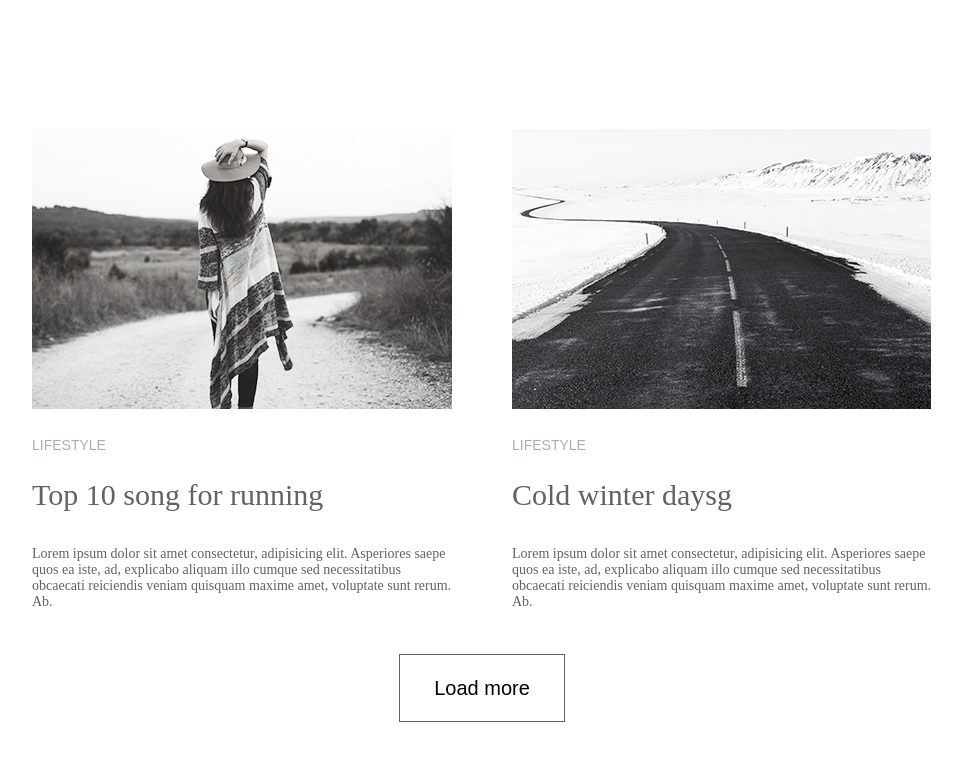
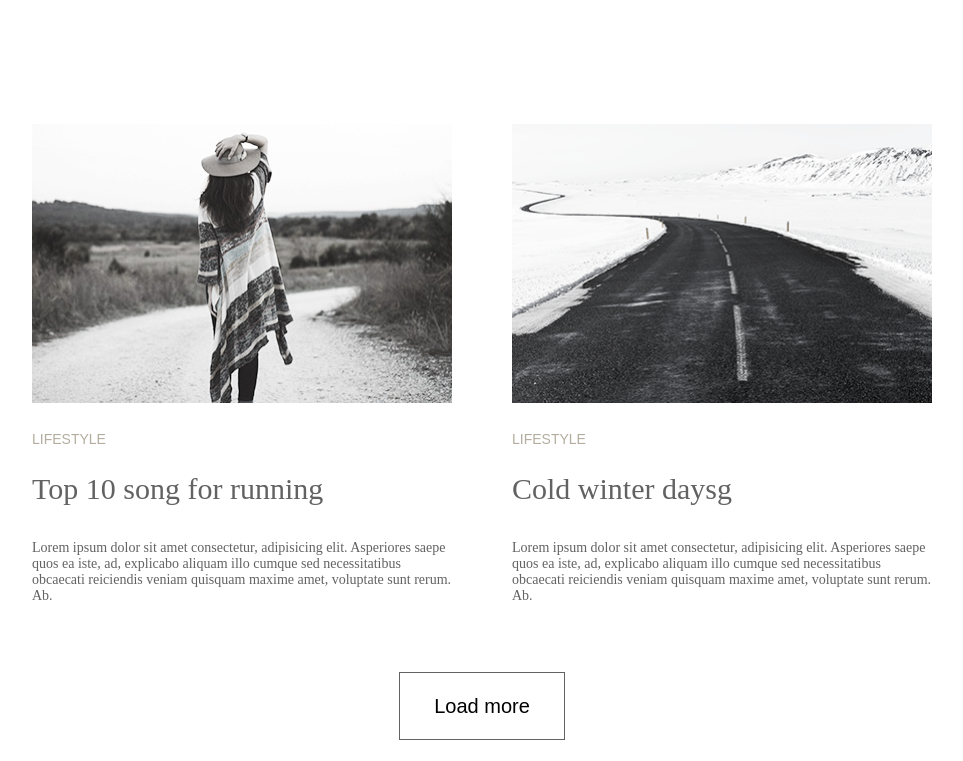
Before and after one commit to Diz1111Diz/goit-fe-course, a plain HTML site: page module-03/index.html in a window 1280 px wide. Shown: the part 1325-2086 px from the top of the page, without its empty margins (158-1121 px from the left). Drawn offline with Linux system fonts and the light colour scheme.

Commit message:
i fixed problem

```diff
--- a/module-03/css/styles.css
+++ b/module-03/css/styles.css
@@ -6,23 +6,27 @@
 
 html {
     box-sizing: border-box;
-
-    /* font-size: 0; */
     color: #626262;
     font-family: 'Playfair Display', serif;
 }
+body{
+    margin: 0;
+}
 
 .container {
-    width: 1200px;
+    width: 900px;
     margin: 0 auto;
+    font-size: 0;
+    padding: 0;
 }
 
 .menu {
     margin: 0;
     padding: 0;
-    height: 192px;
+    padding-top: 77px;
+    padding-bottom: 104px;
     text-align: center;
-    padding-top: 77px;
+    font-size: 0;
 }
 
 .menu li {
@@ -50,9 +54,8 @@ html {
 }
 
 .row {
-    padding-left: 150px;
-    font-size: 0;
-    margin: 0;
+margin: 0 auto;
+padding: 0;
 }
 
 
@@ -88,12 +91,9 @@ html {
     text-transform: uppercase;
 }
 
-
-.dws {
-    text-align: center;
-}
-
 .button {
+    display: block;
+    margin: 0 auto;
     border: 1px solid #626262;
     background: none;
     padding: 21px 34px;
@@ -101,8 +101,9 @@ html {
     font-weight: 400;
     line-height: 24px;
     margin-bottom: 21px;
+
 }
 .row-content:last-child,
-.row-content:nth-last-child(-n+2){
-    margin-bottom: 30px;
+.row-content:nth-last-child(-n+3){
+    margin-bottom: 54px;
 }
--- a/module-03/index.html
+++ b/module-03/index.html
@@ -25,12 +25,12 @@
                 </nav>
             </header>
 
-            <main class="container">
+            <main>
                 <!-- section conntent -->
 
                 <section class="row">
                     <article class="row-content">
-                        <img src="img/img1.jpg" alt="img woman">
+                        <img src="img/img1.jpg"  width="420" height="279" alt="img woman">
                         <p class="ubuntu">lifestyle</p>
                         <h2 class="heading">More than just a music festival</h2>
                         <p class="text">Lorem ipsum dolor sit amet consectetur, adipisicing elit. Asperiores saepe quos
@@ -39,7 +39,7 @@
                         </p>
                     </article>
                     <article class="row-content">
-                        <img src="img/img2.jpg" alt="img coffee">
+                        <img src="img/img2.jpg"  width="420" height="279" alt="img coffee">
                         <p class="ubuntu">lifestyle</p>
                         <h2 class="heading">Life tastes better whith coffee</h2>
                         <p class="text">Lorem ipsum dolor sit amet consectetur, adipisicing elit. Asperiores saepe quos
@@ -50,7 +50,7 @@
 
                     </article>
                     <article class="row-content">
-                        <img src="img/img3.jpg" alt="img bridge">
+                        <img src="img/img3.jpg" width="420" height="279" alt="img bridge">
                         <p class="ubuntu">photodiary</p>
                         <h2 class="heading">American dream</h2>
                         <p class="text">Lorem ipsum dolor sit amet consectetur, adipisicing elit. Asperiores saepe quos
@@ -59,7 +59,7 @@
                         </p>
                     </article>
                     <article class="row-content">
-                        <img src="img/img4.jpg" alt="img man">
+                        <img src="img/img4.jpg"  width="420" height="279" alt="img man">
                         <p class="ubuntu">photodiary</p>
                         <h2 class="heading">A day exploring the Alps</h2>
                         <p class="text">Lorem ipsum dolor sit amet consectetur, adipisicing elit. Asperiores saepe quos
@@ -69,7 +69,7 @@
 
                     </article>
                     <article class="row-content">
-                        <img src="img/img5.jpg" alt="img man">
+                        <img src="img/img5.jpg"  width="420" height="279" alt="img man">
                         <p class="ubuntu">lifestyle</p>
                         <h2 class="heading">Top 10 song for running</h2>
                         <p class="text">Lorem ipsum dolor sit amet consectetur, adipisicing elit. Asperiores saepe quos
@@ -79,7 +79,7 @@
 
                     </article>
                     <article class="row-content">
-                        <img src="img/img6.jpg" alt="img man">
+                        <img src="img/img6.jpg"  width="420" height="279" alt="img man">
                         <p class="ubuntu">lifestyle</p>
                         <h2 class="heading">Cold winter daysg</h2>
                         <p class="text">Lorem ipsum dolor sit amet consectetur, adipisicing elit. Asperiores saepe quos
@@ -89,12 +89,8 @@
 
                     </article>
 
+                    <button class="button">Load more</button>
                 </section>
-
-
-                <div class="dws">
-                    <button class="button">Load more</button>
-                </div>
 
             </main>
 
```
